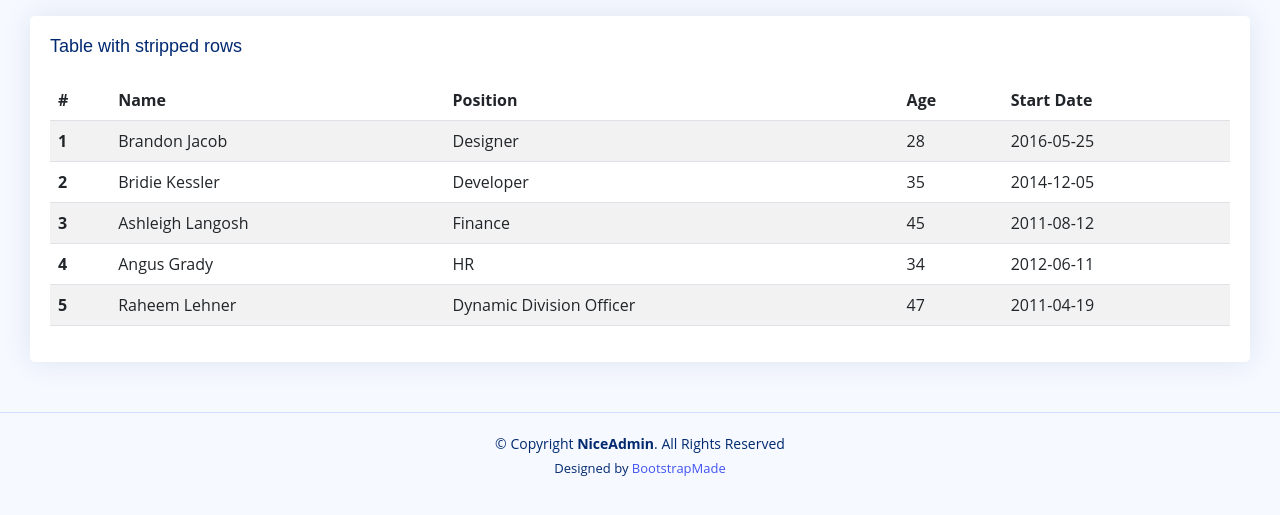
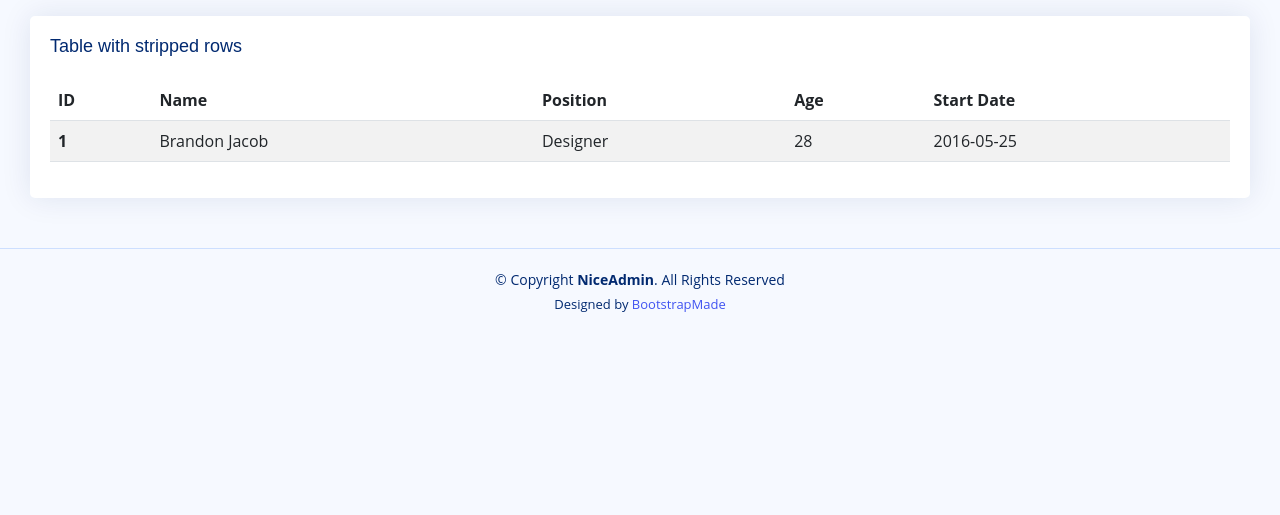
Before and after one commit to thega1/ga1, a Flask app: template templates/tables-general.html in a window 1280 px wide. Shown: the part 130-645 px from the top of the page. Run offline with Flask 2, Linux system fonts and the light colour scheme; the template is opened without the code that fills it, so the values that code supplies are empty; some libraries are stand-ins or nearby versions.

Commit message:
完成了表格网页对数据库的连接。

```diff
--- a/app.py
+++ b/app.py
@@ -28,10 +28,14 @@ def ss():
     print("select * from user where username='{}' and password = '{}'".format(username,password))
     cursor.execute(sql)
     res = cursor.fetchone()
+    cursor.execute('SELECT * FROM `user`')
+    data=cursor.fetchall()
+    print(res)
+    print(data)
     if res is None:
         return "your username or password is wrong"
     else:
-        return render_template('tables-general.html')
+        return render_template('tables-general.html',datas=data)
 
 @app.route('/pages-register.html')
 def reg():
--- a/templates/tables-general.html
+++ b/templates/tables-general.html
@@ -292,7 +292,7 @@
               <table class="table table-striped">
                 <thead>
                   <tr>
-                    <th scope="col">#</th>
+                    <th scope="col">ID</th>
                     <th scope="col">Name</th>
                     <th scope="col">Position</th>
                     <th scope="col">Age</th>
@@ -306,34 +306,6 @@
                     <td>Designer</td>
                     <td>28</td>
                     <td>2016-05-25</td>
-                  </tr>
-                  <tr>
-                    <th scope="row">2</th>
-                    <td>Bridie Kessler</td>
-                    <td>Developer</td>
-                    <td>35</td>
-                    <td>2014-12-05</td>
-                  </tr>
-                  <tr>
-                    <th scope="row">3</th>
-                    <td>Ashleigh Langosh</td>
-                    <td>Finance</td>
-                    <td>45</td>
-                    <td>2011-08-12</td>
-                  </tr>
-                  <tr>
-                    <th scope="row">4</th>
-                    <td>Angus Grady</td>
-                    <td>HR</td>
-                    <td>34</td>
-                    <td>2012-06-11</td>
-                  </tr>
-                  <tr>
-                    <th scope="row">5</th>
-                    <td>Raheem Lehner</td>
-                    <td>Dynamic Division Officer</td>
-                    <td>47</td>
-                    <td>2011-04-19</td>
                   </tr>
                 </tbody>
               </table>
```
